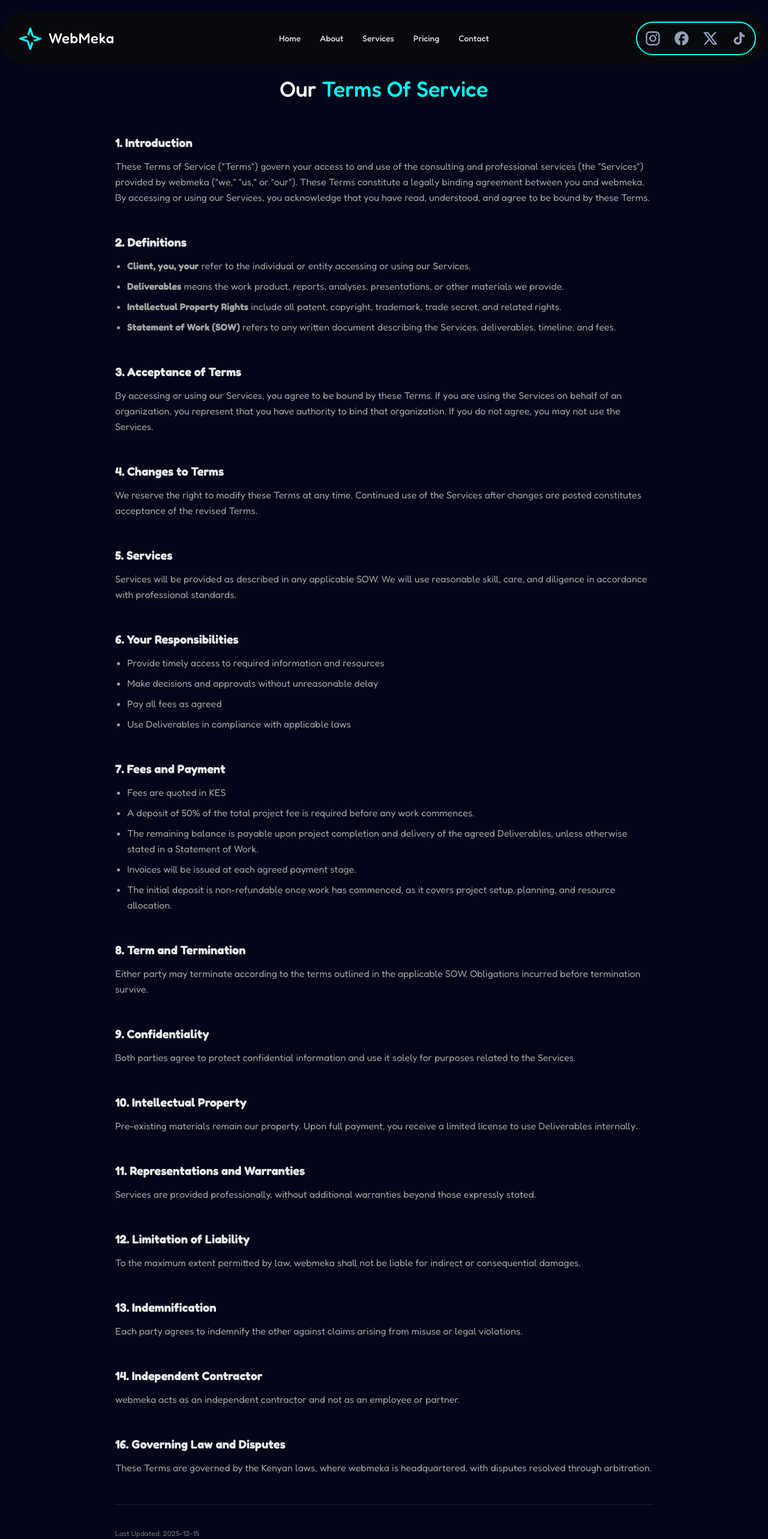
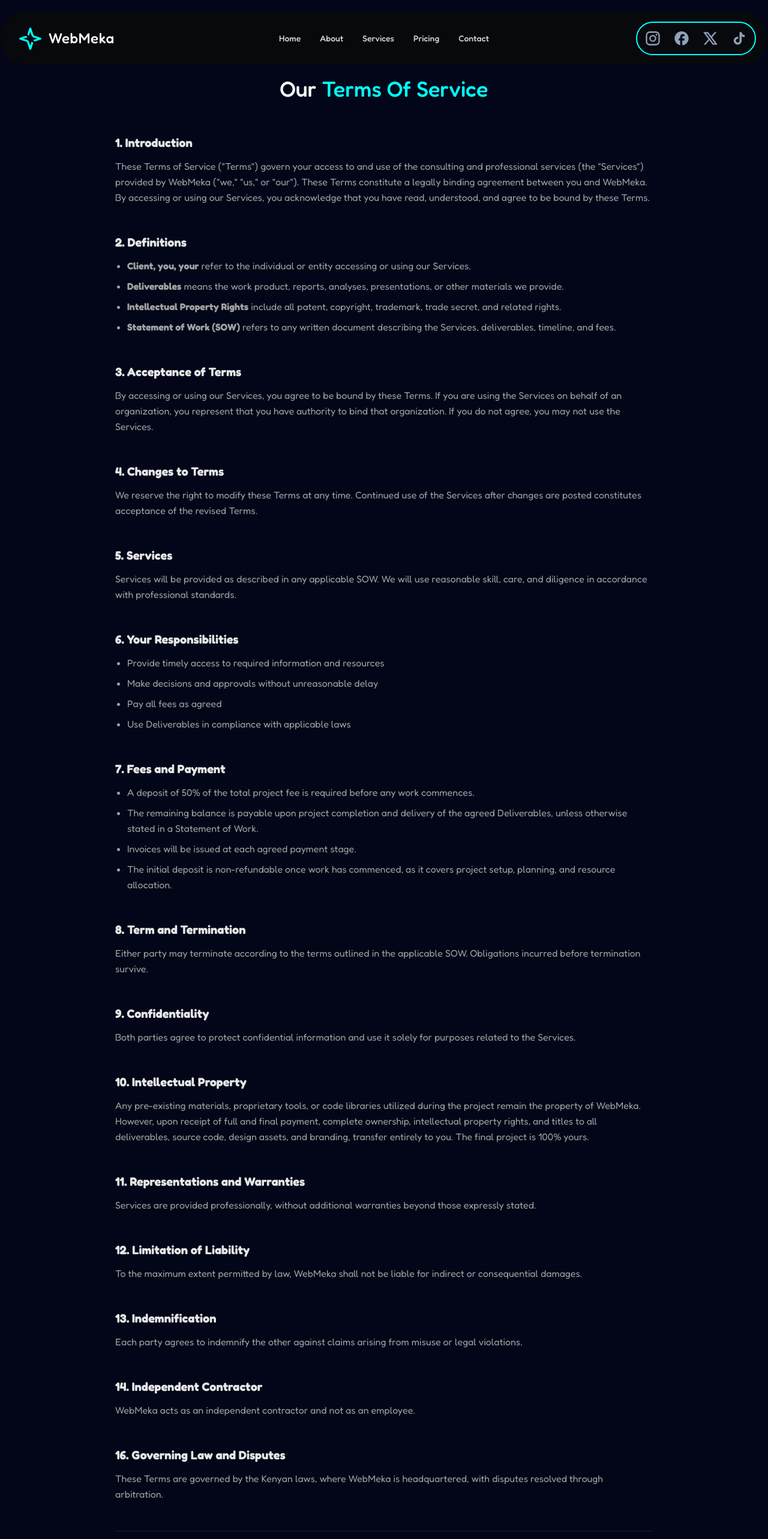
Before and after one commit to webmeka/webmeka, a Next.js app: page /terms-of-service in a window 1280 px wide. Shown: the top 2566 px of the page at 60% size. Built offline with nearby package versions, Linux system fonts and the light colour scheme.

Commit message:
Terms of service update

```diff
--- a/src/app/terms-of-service/page.tsx
+++ b/src/app/terms-of-service/page.tsx
@@ -1,5 +1,5 @@
 import type { Metadata } from "next";
-import TermsOfService from "@/components/terms-of-service";
+import TermsOfService from "@/components/ui/terms-of-service";
 
 export const metadata: Metadata = {
   title: "Terms of Service | WEBMEKA Creative Design Studio",
--- a/src/components/terms-of-service.tsx
+++ b/src/components/ui/terms-of-service.tsx
@@ -1,4 +1,4 @@
-import BackButton from "./ui/back-button";
+import BackButton from "@/components/ui/back-button";
 
 const TermsOfService = () => {
   return (
@@ -17,9 +17,9 @@ const TermsOfService = () => {
           </h3>
           <p>
             These Terms of Service (&quot;Terms&quot;) govern your access to and use of the
-            consulting and professional services (the &quot;Services&quot;) provided by webmeka
+            consulting and professional services (the &quot;Services&quot;) provided by WebMeka
             (&quot;we,&quot; &quot;us,&quot; or &quot;our&quot;). These Terms constitute a legally binding agreement
-            between you and webmeka. By accessing or using our Services, you acknowledge
+            between you and WebMeka. By accessing or using our Services, you acknowledge
             that you have read, understood, and agree to be bound by these Terms.
           </p>
         </div>
@@ -99,8 +99,7 @@ const TermsOfService = () => {
             7. Fees and Payment
           </h3>
           <ul className="list-disc pl-5 space-y-2">
-            <li>Fees are quoted in KES</li>
-                <li>
+            <li>
             A deposit of 50% of the total project fee is required before any work
             commences.
             </li>
@@ -143,8 +142,9 @@ const TermsOfService = () => {
             10. Intellectual Property
           </h3>
           <p>
-            Pre-existing materials remain our property. Upon full payment, you receive
-            a limited license to use Deliverables internally.
+            Any pre-existing materials, proprietary tools, or code libraries utilized during the project
+            remain the property of WebMeka. However, upon receipt of full and final payment, complete
+            ownership, intellectual property rights, and titles to all deliverables, source code, design assets, and branding, transfer entirely to you. The final project is 100% yours.
           </p>
         </div>
 
@@ -163,7 +163,7 @@ const TermsOfService = () => {
             12. Limitation of Liability
           </h3>
           <p>
-            To the maximum extent permitted by law, webmeka shall not be liable for
+            To the maximum extent permitted by law, WebMeka shall not be liable for
             indirect or consequential damages.
           </p>
         </div>
@@ -183,7 +183,7 @@ const TermsOfService = () => {
             14. Independent Contractor
           </h3>
           <p>
-            webmeka acts as an independent contractor and not as an employee or partner.
+            WebMeka acts as an independent contractor and not as an employee.
           </p>
         </div>
 
@@ -192,13 +192,13 @@ const TermsOfService = () => {
             16. Governing Law and Disputes
           </h3>
           <p>
-            These Terms are governed by the Kenyan laws, where webmeka is
+            These Terms are governed by the Kenyan laws, where WebMeka is
             headquartered, with disputes resolved through arbitration.
           </p>
         </div>
 
         <div className="pt-10 border-t text-xs text-neutral-500">
-          <p>Last Updated: 2025-12-15</p>
+          <p>Last Updated: 2026-06-10</p>
         </div>
 
         </div>
```
